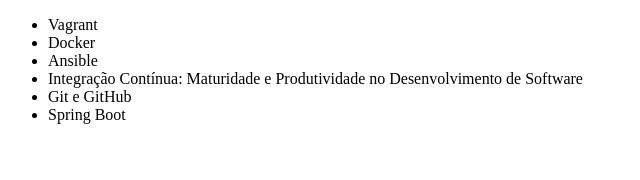
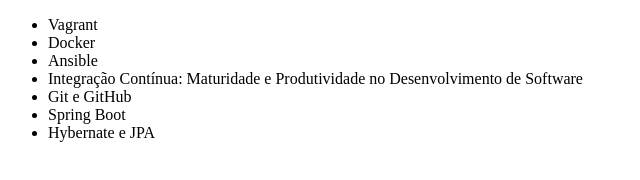
Before and after one commit to lsantiagoalmeida/repositoriocursogitalura, a plain HTML site: page index.html in a window 1280 px wide. Shown: the whole page, without its empty margins (0-640 px from the left). Drawn offline with Linux system fonts and the light colour scheme.

Commit message:
Adiciona novo ítem à lista de cursos

```diff
--- a/index.html
+++ b/index.html
@@ -12,6 +12,7 @@
         <li>Integração Contínua: Maturidade e Produtividade no Desenvolvimento de Software</li>
         <li>Git e GitHub</li>
         <li>Spring Boot</li>
+        <li>Hybernate e JPA</li>
     </ul>
 </body>
 </html>
```
